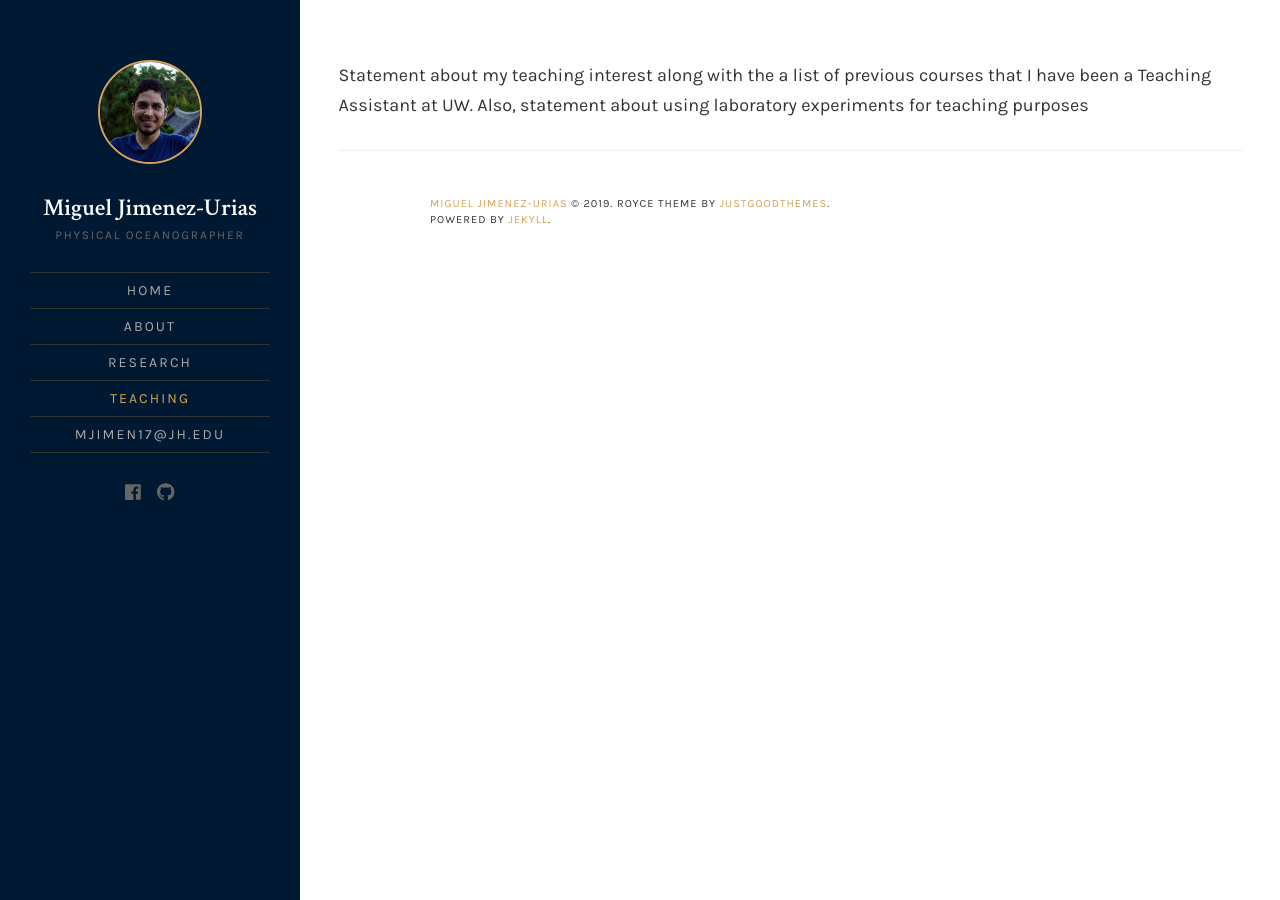
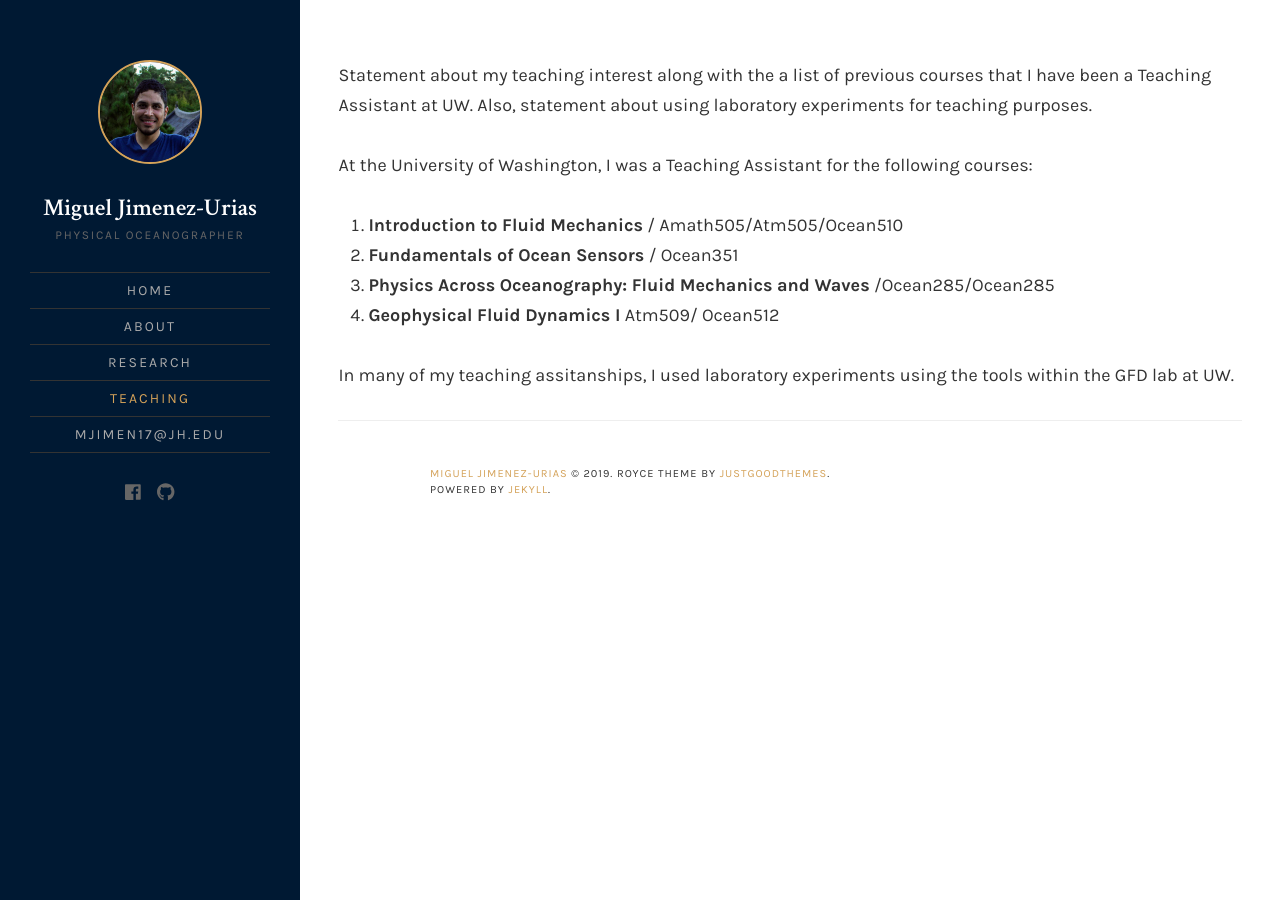
Before and after one commit to Mikejmnez/Mikejmnez.github.io, a Jekyll site: the page built from teaching.md, in a window 1280 px wide. Built offline with Jekyll 4.4.1, drawn with Linux system fonts in a browser that asks for light colours.

Commit message:
added list of courses that I TAd at UW

```diff
--- a/teaching.md
+++ b/teaching.md
@@ -4,4 +4,17 @@ title: Teaching
 featured_image:
 ---
 
-Statement about my teaching interest along with the a list of previous courses that I have been a Teaching Assistant at UW. Also, statement about using laboratory experiments for teaching purposes
+Statement about my teaching interest along with the a list of previous courses that I have been a Teaching Assistant at UW. Also, statement about using laboratory experiments for teaching purposes.
+
+
+At the University of Washington, I was a Teaching Assistant for the following courses:
+
+
+1. **Introduction to Fluid Mechanics** / Amath505/Atm505/Ocean510
+2. **Fundamentals of Ocean Sensors** / Ocean351
+3. **Physics Across Oceanography: Fluid Mechanics and Waves** /Ocean285/Ocean285
+4. **Geophysical Fluid Dynamics I** Atm509/ Ocean512
+
+
+
+In many of my teaching assitanships, I used laboratory experiments using the tools within the GFD lab at UW.
```
